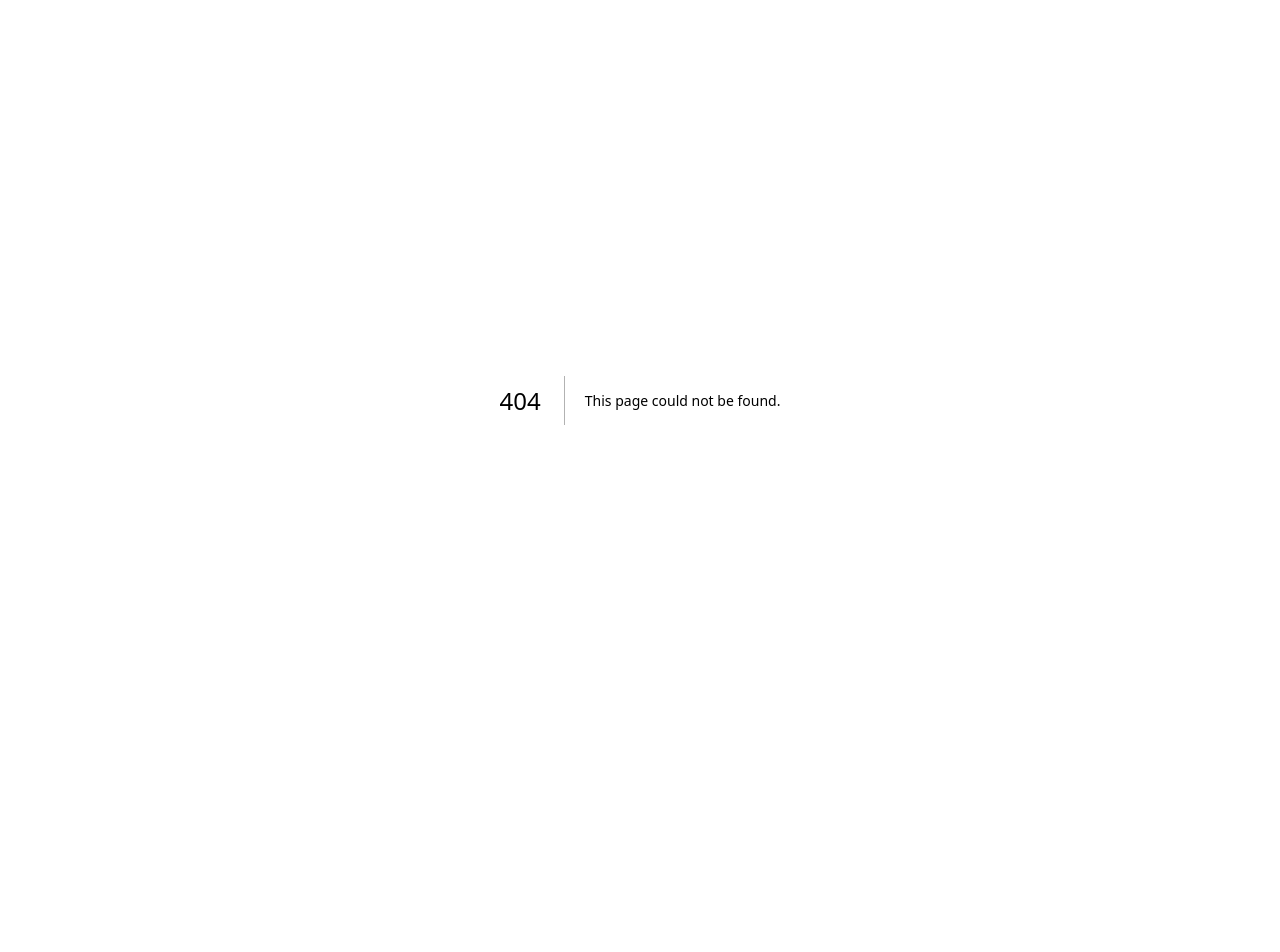
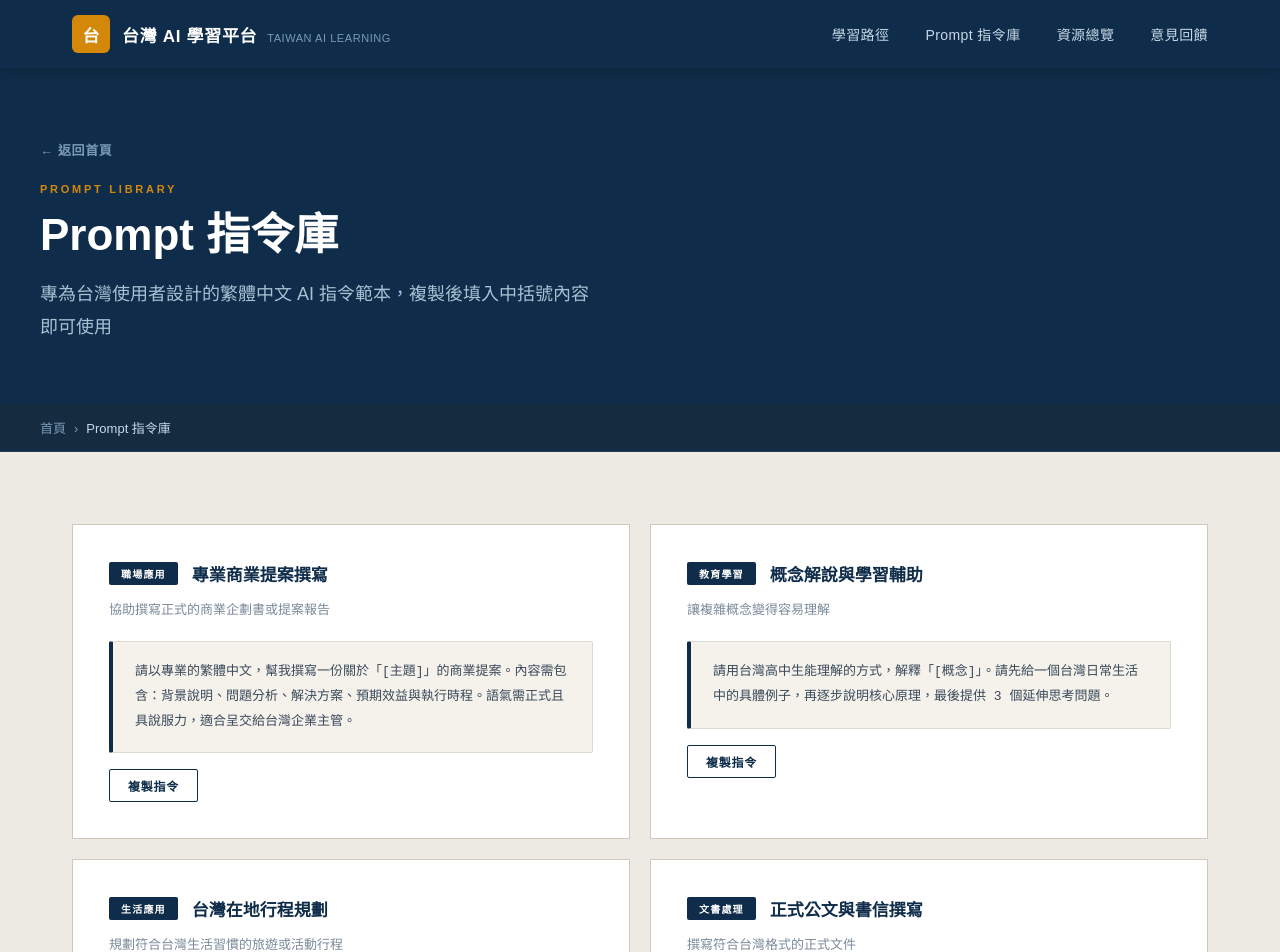
Before and after one commit to haoxi1008/ai-learning-hub, a Next.js app: page /prompts in a window 1280 px wide. Before the commit this address had no page. Shown: the top 952 px of the page. Before the commit the page ends 800 px from the top, so only its background shows below. Built offline with nearby package versions, Linux system fonts and the light colour scheme.

Commit message:
Add PromptsPage component with prompt library
This file implements the PromptsPage component, which displays a library of AI prompts categorized by application type. It includes functionality for copying prompt templates to the clipboard.

```diff
--- /dev/null
+++ b/app/prompts/page.js
@@ -0,0 +1,142 @@
+'use client'
+
+import { useState } from 'react'
+
+export default function PromptsPage() {
+  const [copiedId, setCopiedId] = useState(null)
+
+  const prompts = [
+    {
+      id: 1,
+      category: '職場應用',
+      title: '專業商業提案撰寫',
+      description: '協助撰寫正式的商業企劃書或提案報告',
+      template: '請以專業的繁體中文，幫我撰寫一份關於「[主題]」的商業提案。內容需包含：背景說明、問題分析、解決方案、預期效益與執行時程。語氣需正式且具說服力，適合呈交給台灣企業主管。',
+    },
+    {
+      id: 2,
+      category: '教育學習',
+      title: '概念解說與學習輔助',
+      description: '讓複雜概念變得容易理解',
+      template: '請用台灣高中生能理解的方式，解釋「[概念]」。請先給一個台灣日常生活中的具體例子，再逐步說明核心原理，最後提供 3 個延伸思考問題。',
+    },
+    {
+      id: 3,
+      category: '生活應用',
+      title: '台灣在地行程規劃',
+      description: '規劃符合台灣生活習慣的旅遊或活動行程',
+      template: '請幫我規劃一個「[天數]」天的 [地點] 旅遊行程。我的預算是新台幣 [金額] 元，偏好 [類型：文化/自然/美食] 體驗。請包含每日行程、推薦餐廳、交通建議與預估費用，並考量台灣本地交通與文化習慣。',
+    },
+    {
+      id: 4,
+      category: '文書處理',
+      title: '正式公文與書信撰寫',
+      description: '撰寫符合台灣格式的正式文件',
+      template: '請以台灣正式公文格式，幫我撰寫一封致「[收件單位／人]」的 [文件類型：陳情書／申請書／感謝函]。主旨為：[主旨說明]。語氣需正式有禮，符合台灣公文書寫習慣，並附上適當的開頭與結尾敬語。',
+    },
+    {
+      id: 5,
+      category: '資料分析',
+      title: '數據解讀與報告摘要',
+      description: '將數據轉化為可讀性高的分析報告',
+      template: '以下是一組數據：「[貼上你的數據]」。請用繁體中文幫我分析這些數據，找出主要趨勢與異常值，並以台灣讀者習慣的方式呈現重點摘要，最後提供 2 至 3 項具體可行的建議方向。',
+    },
+  ]
+
+  const handleCopy = (id, text) => {
+    navigator.clipboard.writeText(text).then(() => {
+      setCopiedId(id)
+      setTimeout(() => setCopiedId(null), 2000)
+    })
+  }
+
+  return (
+    <div style={{ fontFamily: "'Noto Sans TC', 'PingFang TC', sans-serif", backgroundColor: '#ede9e3', minHeight: '100vh' }}>
+      <nav style={{ backgroundColor: '#0f2d4a', position: 'sticky', top: 0, zIndex: 100, boxShadow: '0 2px 12px rgba(0,0,0,0.25)' }}>
+        <div style={{ maxWidth: '1200px', margin: '0 auto', padding: '0 32px', display: 'flex', alignItems: 'center', justifyContent: 'space-between', height: '68px' }}>
+          <a href="/" style={{ display: 'flex', alignItems: 'center', gap: '12px', textDecoration: 'none' }}>
+            <div style={{ width: '38px', height: '38px', backgroundColor: '#d4880a', borderRadius: '6px', display: 'flex', alignItems: 'center', justifyContent: 'center', flexShrink: 0 }}>
+              <span style={{ color: '#fff', fontWeight: '900', fontSize: '17px' }}>台</span>
+            </div>
+            <div>
+              <span style={{ color: '#ffffff', fontWeight: '800', fontSize: '17px', letterSpacing: '0.04em' }}>台灣 AI 學習平台</span>
+              <span style={{ color: '#7a9ab4', fontSize: '11px', marginLeft: '10px', letterSpacing: '0.05em' }}>TAIWAN AI LEARNING</span>
+            </div>
+          </a>
+          <div style={{ display: 'flex', gap: '36px', alignItems: 'center' }}>
+            {[
+              { label: '學習路徑', href: '/#paths' },
+              { label: 'Prompt 指令庫', href: '/prompts' },
+              { label: '資源總覽', href: '/resources' },
+              { label: '意見回饋', href: '/#feedback' },
+            ].map(item => (
+              <a key={item.label} href={item.href} style={{ color: '#c8d8e8', fontSize: '14px', textDecoration: 'none', fontWeight: '500', letterSpacing: '0.03em' }}
+                onMouseEnter={e => e.target.style.color = '#ffffff'}
+                onMouseLeave={e => e.target.style.color = '#c8d8e8'}
+              >{item.label}</a>
+            ))}
+          </div>
+        </div>
+      </nav>
+
+      {/* Page Header */}
+      <section style={{ backgroundColor: '#0f2d4a', padding: '72px 32px 60px' }}>
+        <div style={{ maxWidth: '1200px', margin: '0 auto' }}>
+          <a href="/" style={{ color: '#7a9ab4', fontSize: '13px', textDecoration: 'none', letterSpacing: '0.05em', fontWeight: '600' }}>← 返回首頁</a>
+          <div style={{ marginTop: '24px' }}>
+            <p style={{ fontSize: '11px', fontWeight: '800', letterSpacing: '0.25em', color: '#d4880a', marginBottom: '14px' }}>PROMPT LIBRARY</p>
+            <h1 style={{ fontSize: '44px', fontWeight: '900', color: '#ffffff', marginBottom: '16px', lineHeight: '1.2' }}>Prompt 指令庫</h1>
+            <p style={{ fontSize: '18px', color: '#a8c0d4', lineHeight: '1.85', maxWidth: '560px' }}>專為台灣使用者設計的繁體中文 AI 指令範本，複製後填入中括號內容即可使用</p>
+          </div>
+        </div>
+      </section>
+
+      {/* Breadcrumb */}
+      <div style={{ backgroundColor: '#152b40', borderBottom: '1px solid #1e3d57', padding: '14px 32px' }}>
+        <div style={{ maxWidth: '1200px', margin: '0 auto' }}>
+          <p style={{ color: '#7a9ab4', fontSize: '13px', margin: 0 }}>
+            <a href="/" style={{ color: '#7a9ab4', textDecoration: 'none' }}>首頁</a>
+            <span style={{ margin: '0 8px' }}>›</span>
+            <span style={{ color: '#c8d8e8' }}>Prompt 指令庫</span>
+          </p>
+        </div>
+      </div>
+
+      {/* Prompt Cards */}
+      <main style={{ maxWidth: '1200px', margin: '0 auto', padding: '72px 32px' }}>
+        <div style={{ display: 'grid', gridTemplateColumns: 'repeat(2, 1fr)', gap: '20px' }}>
+          {prompts.map((prompt, idx) => (
+            <div key={prompt.id} style={{ backgroundColor: '#ffffff', border: '1px solid #d0c8bc', padding: '36px', gridColumn: idx === 4 ? '1 / -1' : 'auto' }}>
+              <div style={{ display: 'flex', alignItems: 'center', gap: '14px', marginBottom: '14px' }}>
+                <span style={{ fontSize: '10px', fontWeight: '800', letterSpacing: '0.12em', color: '#ffffff', backgroundColor: '#0f2d4a', padding: '4px 12px', borderRadius: '2px', flexShrink: 0 }}>{prompt.category}</span>
+                <h3 style={{ fontSize: '17px', fontWeight: '800', color: '#0f2d4a', margin: 0 }}>{prompt.title}</h3>
+              </div>
+              <p style={{ fontSize: '13px', color: '#7a8a9a', marginBottom: '20px', lineHeight: '1.6' }}>{prompt.description}</p>
+              <div style={{ backgroundColor: '#f5f1eb', border: '1px solid #ddd8d0', borderLeft: '4px solid #0f2d4a', padding: '18px 22px', borderRadius: '2px' }}>
+                <p style={{ fontSize: '13px', color: '#3a4a5a', lineHeight: '1.9', fontFamily: "'Courier New', monospace", margin: 0 }}>{prompt.template}</p>
+              </div>
+              <button
+                onClick={() => handleCopy(prompt.id, prompt.template)}
+                style={{ marginTop: '16px', fontSize: '12px', fontWeight: '800', color: copiedId === prompt.id ? '#2a7a4a' : '#0f2d4a', background: 'none', border: `1.5px solid ${copiedId === prompt.id ? '#2a7a4a' : '#0f2d4a'}`, padding: '7px 18px', borderRadius: '2px', cursor: 'pointer', letterSpacing: '0.06em', transition: 'all 0.2s' }}
+              >
+                {copiedId === prompt.id ? '已複製' : '複製指令'}
+              </button>
+            </div>
+          ))}
+        </div>
+      </main>
+
+      <footer style={{ backgroundColor: '#091e30', padding: '40px 32px 28px', borderTop: '1px solid #1e3d57' }}>
+        <div style={{ maxWidth: '1200px', margin: '0 auto', display: 'flex', justifyContent: 'space-between', alignItems: 'center', flexWrap: 'wrap', gap: '12px' }}>
+          <div style={{ display: 'flex', alignItems: 'center', gap: '10px' }}>
+            <div style={{ width: '28px', height: '28px', backgroundColor: '#d4880a', borderRadius: '4px', display: 'flex', alignItems: 'center', justifyContent: 'center' }}>
+              <span style={{ color: '#fff', fontWeight: '900', fontSize: '13px' }}>台</span>
+            </div>
+            <span style={{ color: '#7a9ab4', fontSize: '13px' }}>台灣 AI 學習平台</span>
+          </div>
+          <p style={{ color: '#3a5a74', fontSize: '12px' }}>© 2026 台灣 AI 學習平台 高中自主學習計畫成果</p>
+        </div>
+      </footer>
+    </div>
+  )
+}
```
